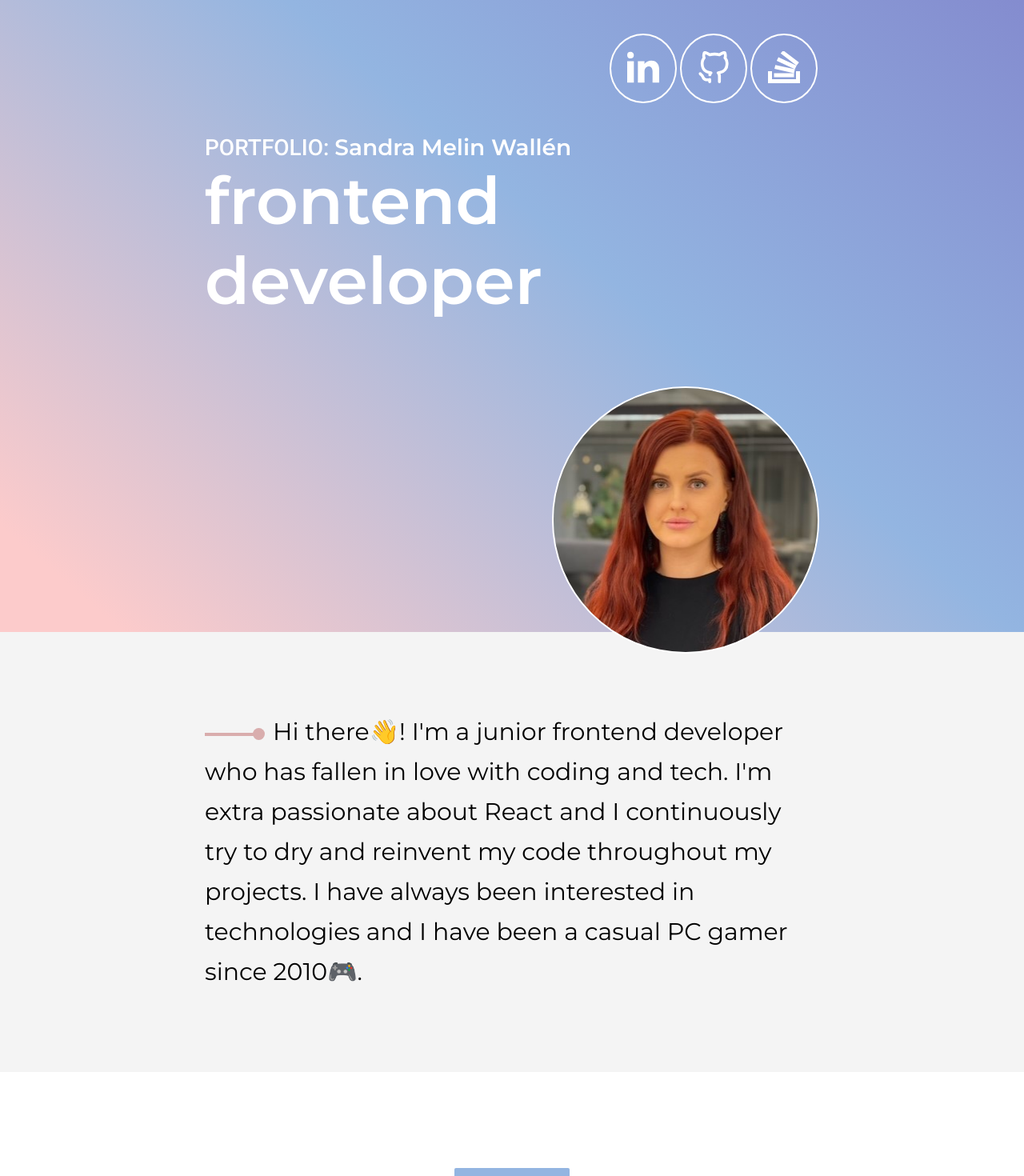
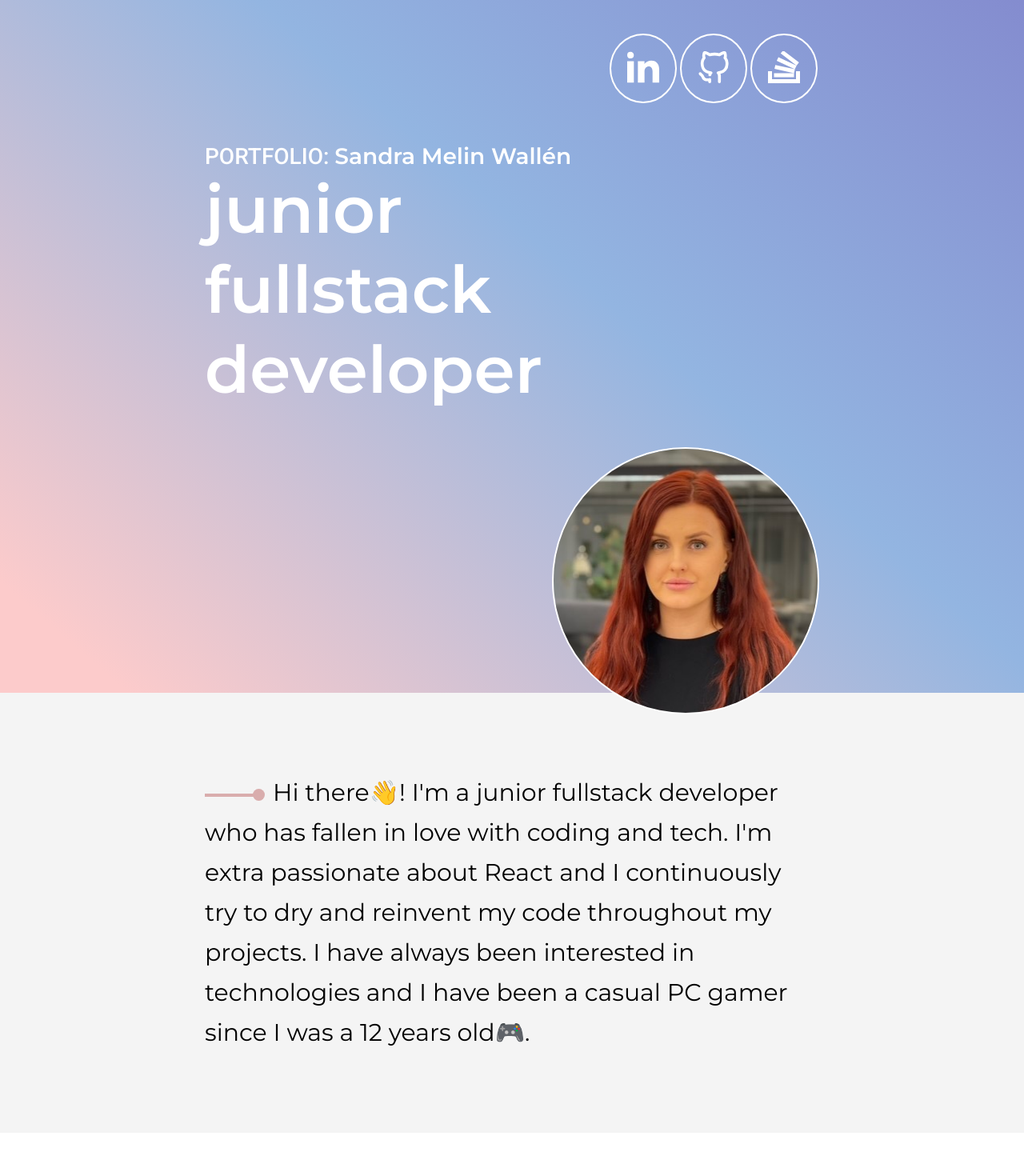
Before and after one commit to sandra-wallen/new_portfolio, a React (Create React App) app: page / in a window 1280 px wide. Shown: the top 1470 px of the page at 80% size. Built offline with nearby package versions, Linux system fonts and the light colour scheme.

Commit message:
update title and presentation description

```diff
--- a/src/components/Header.js
+++ b/src/components/Header.js
@@ -29,7 +29,7 @@ const Header = () => {
         </div>
         <div className="profile-information">
           <h4>PORTFOLIO: <span className="name-bold">Sandra Melin Wallén</span></h4>
-          <h1>frontend developer</h1>
+          <h1>junior fullstack developer</h1>
         </div>
         <div className="profile-picture">
           <img src="./pictures/Sandra-profilbild.jpg" alt="Sandra" />
--- a/src/components/PresentationText.js
+++ b/src/components/PresentationText.js
@@ -9,9 +9,9 @@ const PresentationText = () => {
       <span role="img" aria-label="waving-hand">
         👋
       </span>
-        ! I'm a junior frontend developer who has fallen in love with coding and tech.
+        ! I'm a junior fullstack developer who has fallen in love with coding and tech.
         I'm extra passionate about React and I continuously try to dry and reinvent my code throughout my projects.
-        I have always been interested in technologies and I have been a casual PC gamer since 2010
+        I have always been interested in technologies and I have been a casual PC gamer since I was a 12 years old
       <span role="img" aria-label="video-game-emoji">
         🎮
       </span>
```
